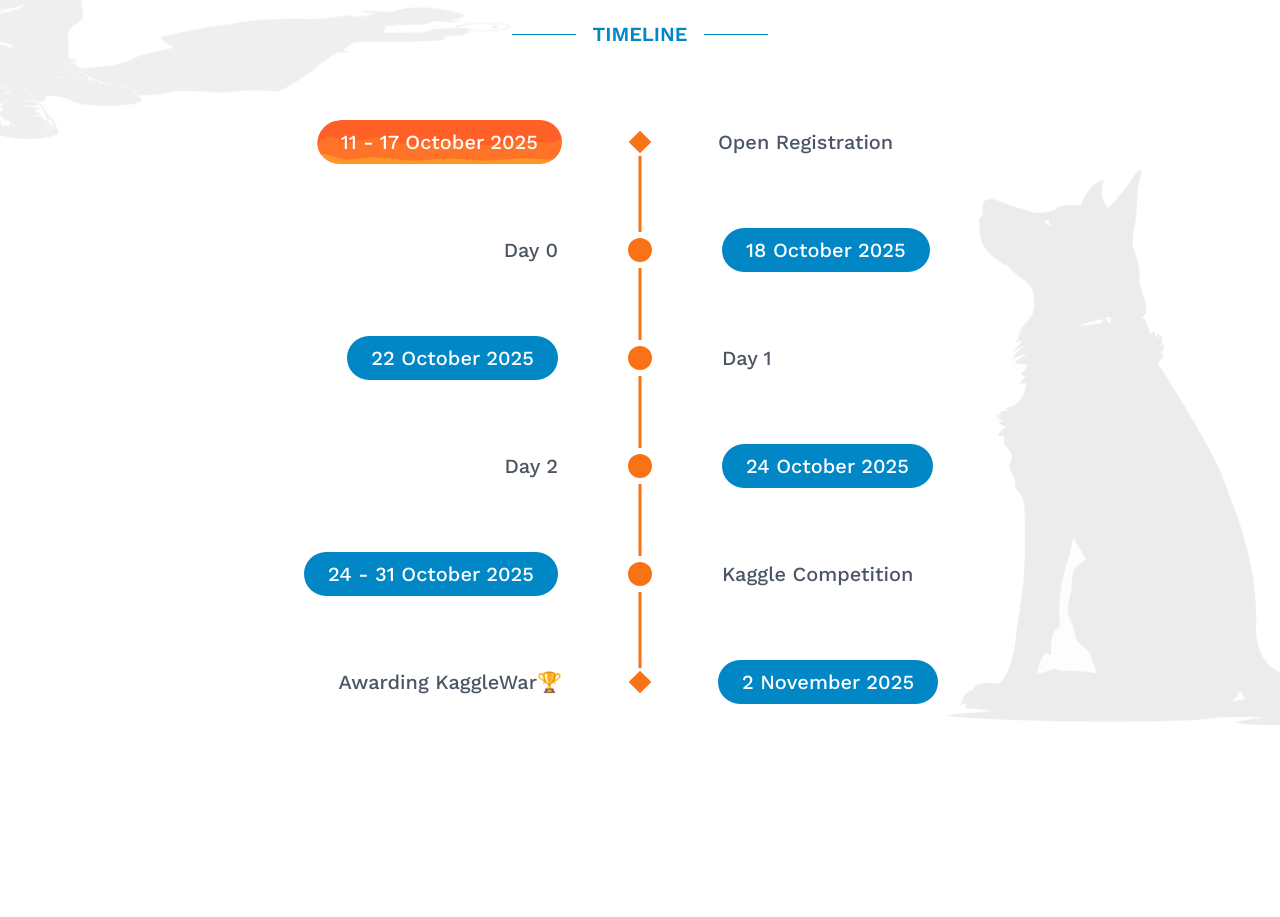
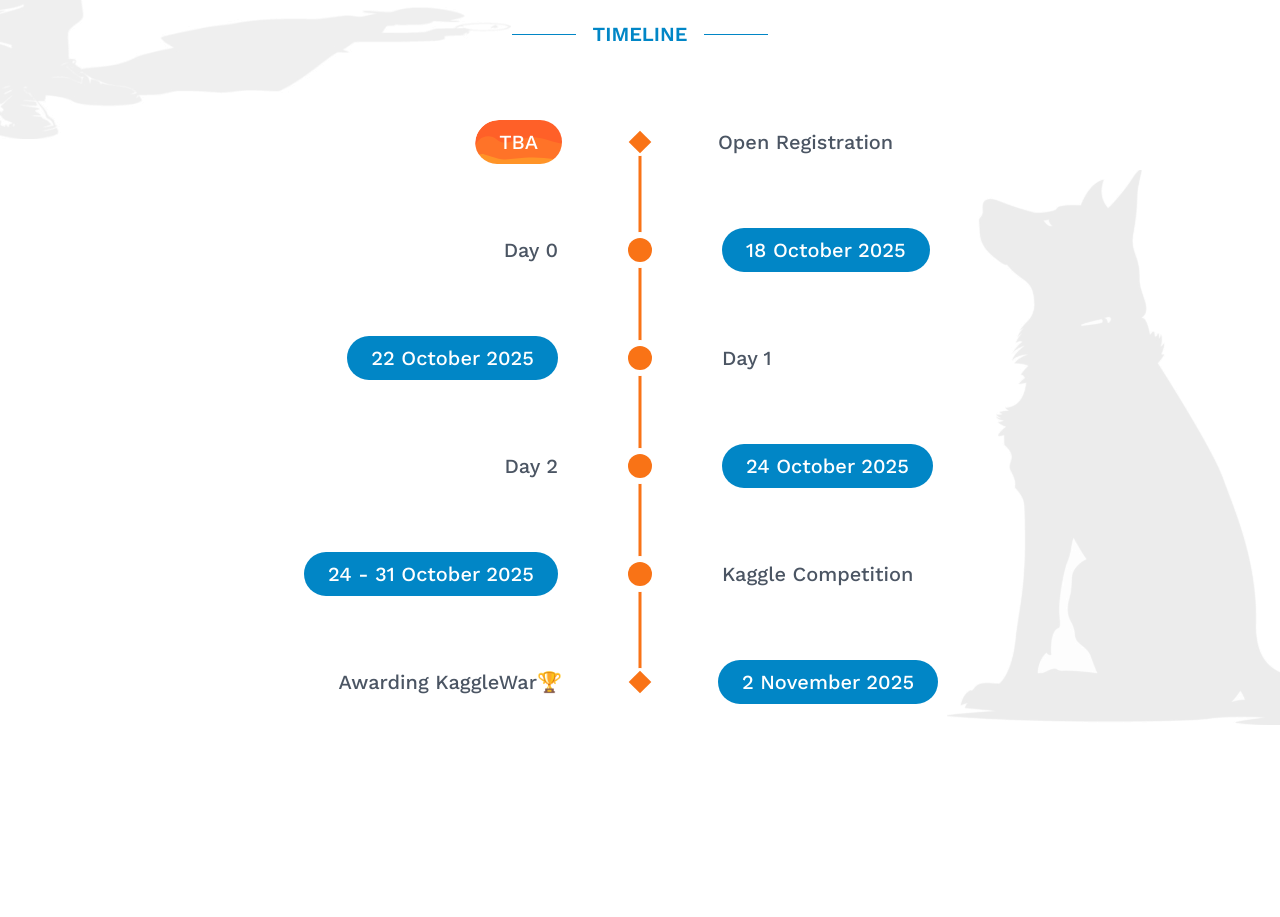
Before and after one commit to bccfilkom/web-dsmbc, a Next.js app: page / in a window 1280 px wide. Shown: the part 2100-3017 px from the top of the page. Built offline with nearby package versions, Linux system fonts and the light colour scheme.

Commit message:
fix: update timeline registration date to TBA

```diff
--- a/src/shared/components/Timeline/index.tsx
+++ b/src/shared/components/Timeline/index.tsx
@@ -5,7 +5,7 @@
 import { withBasePath } from "@/shared/utils/imagePath";
 
 const timelineData = [
-  { date: "11 - 17 October 2025", title: "Open Registration", type: "start" },
+  { date: "TBA", title: "Open Registration", type: "start" },
   { date: "18 October 2025", title: "Day 0" },
   { date: "22 October 2025", title: "Day 1" },
   { date: "24 October 2025", title: "Day 2" },
```
